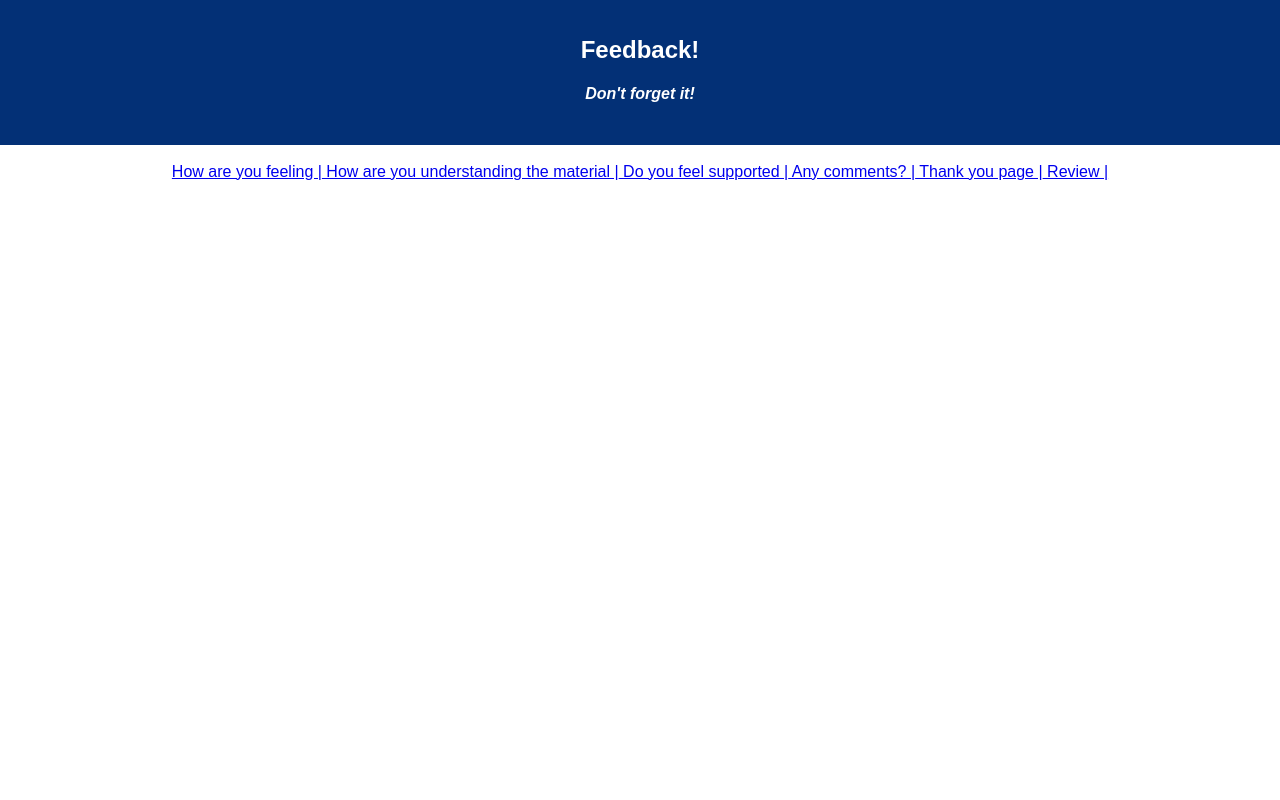
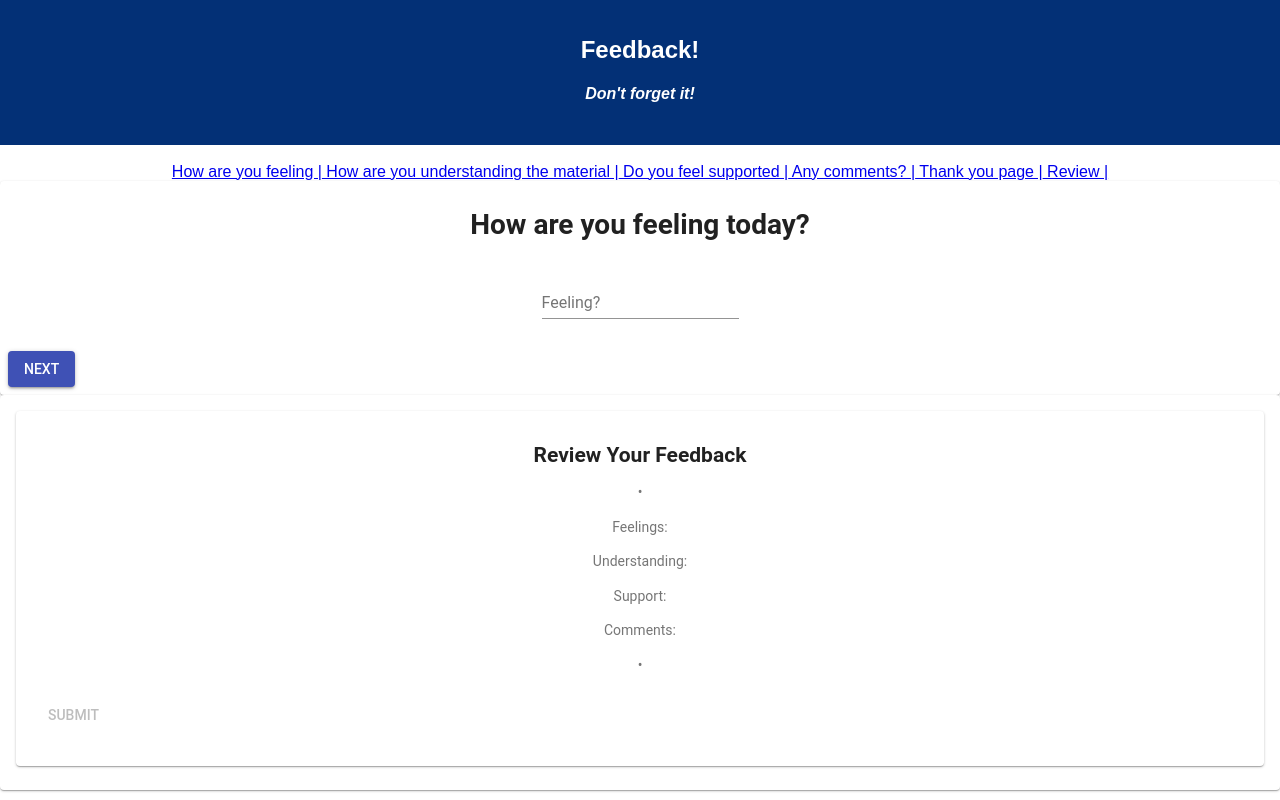
Before and after one commit to dionroloff/Feedback_Form, a React (Create React App) app: page /comments in a window 1280 px wide. Built offline with nearby package versions, Linux system fonts and the light colour scheme.

Commit message:
router established

```diff
--- a/package.json
+++ b/package.json
@@ -6,6 +6,7 @@
   "dependencies": {
     "@material-ui/core": "^3.9.1",
     "axios": "^0.17.1",
+    "express": "^4.16.4",
     "pg": "^7.4.1",
     "react": "^16.4.1",
     "react-dom": "^16.4.1",
--- a/src/components/App/App.css
+++ b/src/components/App/App.css
@@ -16,3 +16,7 @@
 .App-intro {
   font-size: large;
 }
+
+#submit-button {
+  justify-content: right;
+}
--- a/src/components/App/App.js
+++ b/src/components/App/App.js
@@ -29,7 +29,7 @@ class App extends Component {
         <Router>
           <div>
             {/* Links */}
-            <Link to='/feeling'> How are you feeling |</Link>
+            <Link to='/'> How are you feeling |</Link>
             <Link to='/understanding'> How are you understanding the material |</Link>
             <Link to='/supported'> Do you feel supported |</Link>
             <Link to='/comments'> Any comments? |</Link>
@@ -37,7 +37,7 @@ class App extends Component {
             <Link to='/review'> Review |</Link>
 
             {/* Routes */}
-            <Route exact path={'/feeling'} component={Feeling} />
+            <Route exact path={'/'} component={Feeling} />
             <Route exact path={'/understanding'} component={Understanding} />
             <Route exact path={'/supported'} component={Supported} />
             <Route exact path={'/comments'} component={Comments} />
--- a/src/components/Review/Review.js
+++ b/src/components/Review/Review.js
@@ -1,11 +1,13 @@
 //Review.js
 // This will be the current redux values displayed on the DOM
 import React, { Component } from 'react';
+import axios from 'axios';
 import { connect } from 'react-redux';
 import ReviewFeelings from './ReviewFeelings.js';
 import ReviewUnderstanding from './ReviewUnderstanding.js';
 import ReviewSupport from './ReviewSupport.js';
 import ReviewComments from './ReviewComments';
+import './../App/App.css';
 //Material UI
 import Card from '@material-ui/core/Card';
 import CardActions from '@material-ui/core/CardActions';
@@ -16,23 +18,55 @@ import Typography from '@material-ui/core/Typography';
 
 class Review extends Component {
 
-    // constructor() {
-    //     super(); {
-    //         this.state = {
-    //             isEnabled: '',
-    //         }
-    //     }
-    // }
+    constructor() {
+        super();
+        this.state = {
+            feeling: '',
+            understanding: '',
+            support: '',
+            comments: ''
+        }
+    }
 
-    turnOnButton = () => {
+    //Collects all the user's inputs from
+    //the respective reducers, package that data into
+    //'const userReviewInputs' and POST that to
+    //the database, and finally, bring the user to
+    //the thank you page.
+    sendToDb = () => {
 
-    }
+        this.setState({
+            feeling: Number(this.props.reduxStore.feelingReducer),
+            understanding: Number(this.props.reduxStore.understandingReducer),
+            support: Number(this.props.reduxStore.supportReducer),
+            comments: this.props.reduxStore.commentsReducer
+        });
+
+        axios({
+            method: 'POST',
+            url: '/user-inputs',
+            data: this.state
+        }).then((response) => {
+            this.props.history.push('/thank-you');
+        }).catch((error) => {
+            const errorMessage = `Server error: ${error}`;
+            alert(errorMessage);
+        })
+
+    } //end sendToDb
 
     render() {
 
+        // const userInputs = {
+        //     feeling: Number(this.props.reduxStore.feelingReducer),
+        //     understanding: Number(this.props.reduxStore.understandingReducer),
+        //     support: Number(this.props.reduxStore.supportReducer),
+        //     comments: this.props.reduxStore.commentsReducer
+        // }
+
         const isEnabled = this.props.reduxStore.commentsReducer !== '';
+        const bull = <p>•</p>;
 
-        const bull = <p>•</p>;
         return (
             <div className='review-card'>
                 <Card>
@@ -43,16 +77,13 @@ class Review extends Component {
                         <Typography color='textSecondary'>
                             {bull}
                             <ReviewFeelings />
-                            {bull}
                             <ReviewUnderstanding />
-                            {bull}
                             <ReviewSupport />
-                            {bull}
                             <ReviewComments />
                             {bull}
                         </Typography>
                         <CardActions>
-                            <Button disabled={!isEnabled}>Submit</Button>
+                            <Button id='submit-button' disabled={!isEnabled} onClick={this.sendToDb}>Submit</Button>
                         </CardActions>
                     </CardContent>
                 </Card>
--- a/src/components/Review/ReviewFeelings.js
+++ b/src/components/Review/ReviewFeelings.js
@@ -4,7 +4,7 @@ import {connect} from 'react-redux';
 class ReviewFeelings extends Component {
     render() {
         return(
-            <p>Feelings: {this.props.reduxStore.feelingReducer} out of 5</p>
+            <p>Feelings: {this.props.reduxStore.feelingReducer}</p>
         )
     }
 }
--- a/src/components/Review/ReviewSupport.js
+++ b/src/components/Review/ReviewSupport.js
@@ -4,7 +4,7 @@ import {connect} from 'react-redux';
 class ReviewSupport extends Component {
     render() {
         return(
-            <p>Support: {this.props.reduxStore.supportReducer} out of 5</p>
+            <p>Support: {this.props.reduxStore.supportReducer}</p>
         )
     }
 }
--- a/src/components/Review/ReviewUnderstanding.js
+++ b/src/components/Review/ReviewUnderstanding.js
@@ -4,7 +4,7 @@ import {connect} from 'react-redux';
 class ReviewUnderstandings extends Component {
     render() {
         return(
-            <p>Understanding: {this.props.reduxStore.understandingReducer} out of 5</p>
+            <p>Understanding: {this.props.reduxStore.understandingReducer}</p>
         )
     }
 }
--- a/src/components/ThankYou/ThankYou.js
+++ b/src/components/ThankYou/ThankYou.js
@@ -10,7 +10,7 @@ import Typography from '@material-ui/core/Typography';
 class ThankYou extends Component {
 
     returnToStart = () => {
-        this.props.history.push('/feeling');
+        this.props.history.push('/');
     }
 
     render() {
```
Also changed, not shown: 2 other files (tests, documents, lock files or other folders).
